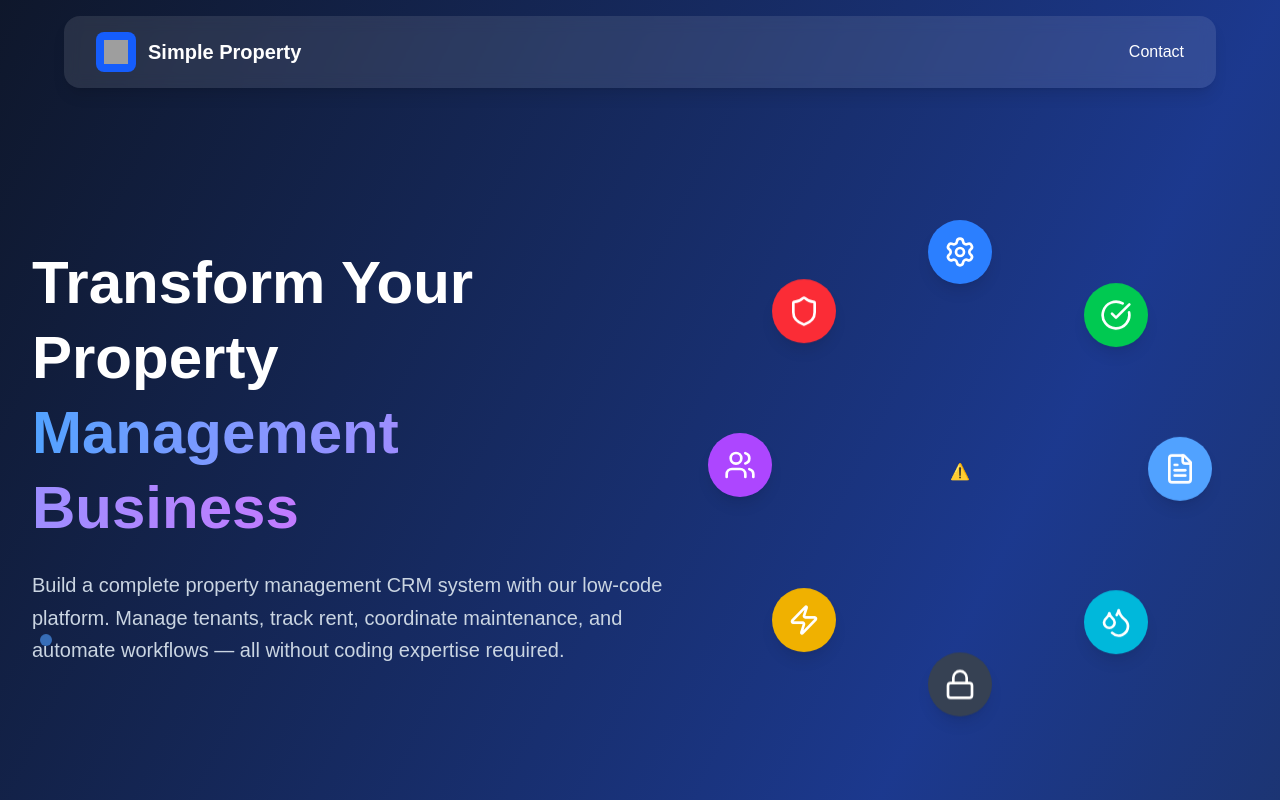
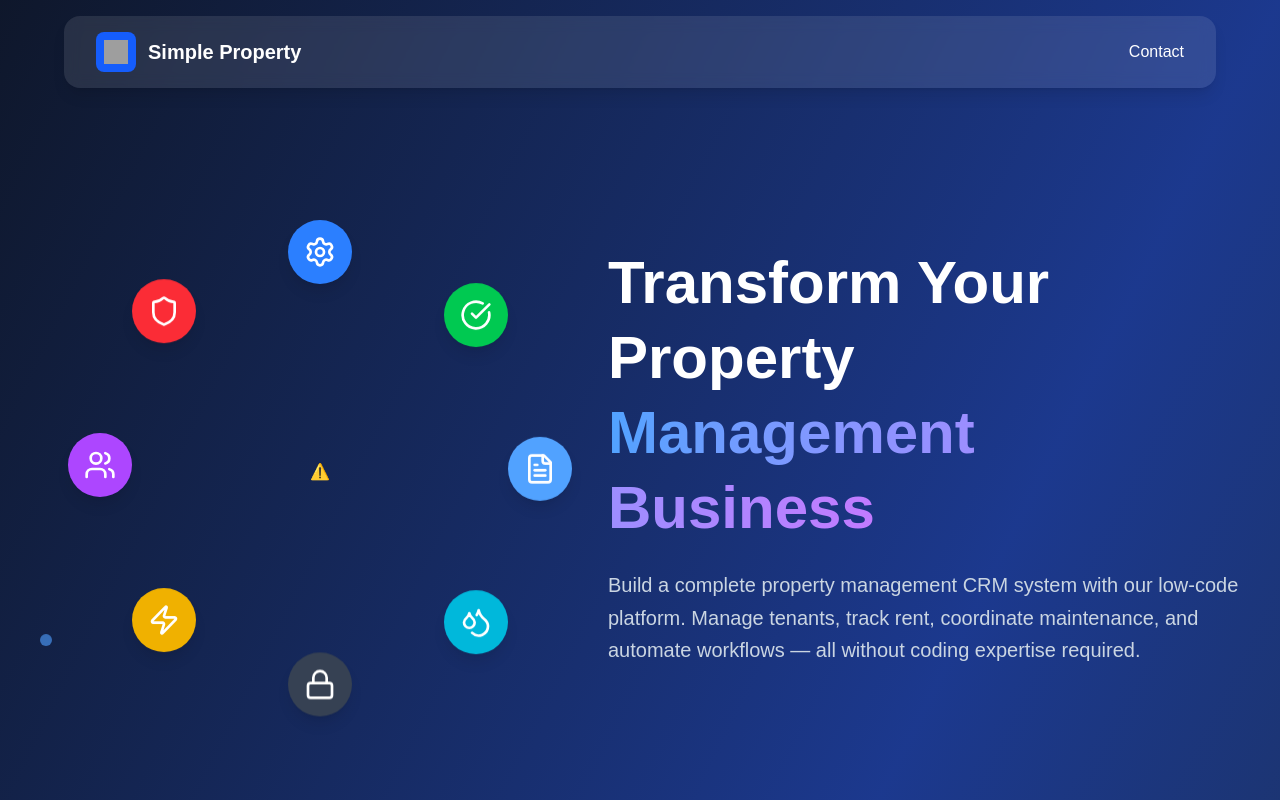
Before and after one commit to casas1010/simple-ticket-landing-page2, a Next.js app: page /themes/property_management in a window 1280 px wide. Shown: the top 800 px of the page. Built offline with nearby package versions, Linux system fonts and the light colour scheme; no server answers; grey boxes are pictures that could not be loaded.

Commit message:
working checkpoint

```diff
--- a/src/app/themes/property_management/landing_module.tsx
+++ b/src/app/themes/property_management/landing_module.tsx
@@ -8,10 +8,20 @@ export default function PropertyManagementLanding() {
   const isMobile = useIsMobile();
 
   return (
-    <div className="relative z-10 flex flex-col md:flex-row items-center justify-between px-8 text-left">
-      {/* Left: Hero Content */}
-      <div className="flex-1 max-w-2xl">
-        {/* Hero Title */}
+    <div className="relative z-10 flex flex-col md:flex-row items-center justify-between px-8 text-left min-h-screen overflow-hidden">
+      {/* Smart Home Interface — Dimmed background on mobile */}
+      <div
+        className={`${
+          isMobile
+            ? 'absolute inset-0 z-0 opacity-20 filter brightness-50 pointer-events-none'
+            : 'relative z-10 flex-1 w-full max-w-xl'
+        }`}
+      >
+        <SmartHomeInterface />
+      </div>
+
+      {/* Content on top */}
+      <div className="relative z-20 flex-1 max-w-2xl">
         <h1 className="text-5xl md:text-6xl font-bold text-white mb-6 leading-tight">
           Transform Your Property
           <br />
@@ -20,20 +30,12 @@ export default function PropertyManagementLanding() {
           </span>
         </h1>
 
-        {/* Subtitle */}
         <p className="text-lg md:text-xl text-slate-300 mb-8 leading-relaxed">
           Build a complete property management CRM system with our low-code platform. Manage
           tenants, track rent, coordinate maintenance, and automate workflows — all without coding
           expertise required.
         </p>
       </div>
-
-      {/* Right: Smart Home Interface — Only show on non-mobile */}
-      {!isMobile && (
-        <div className="flex-1 w-full max-w-xl">
-          <SmartHomeInterface />
-        </div>
-      )}
     </div>
   );
 }
```
